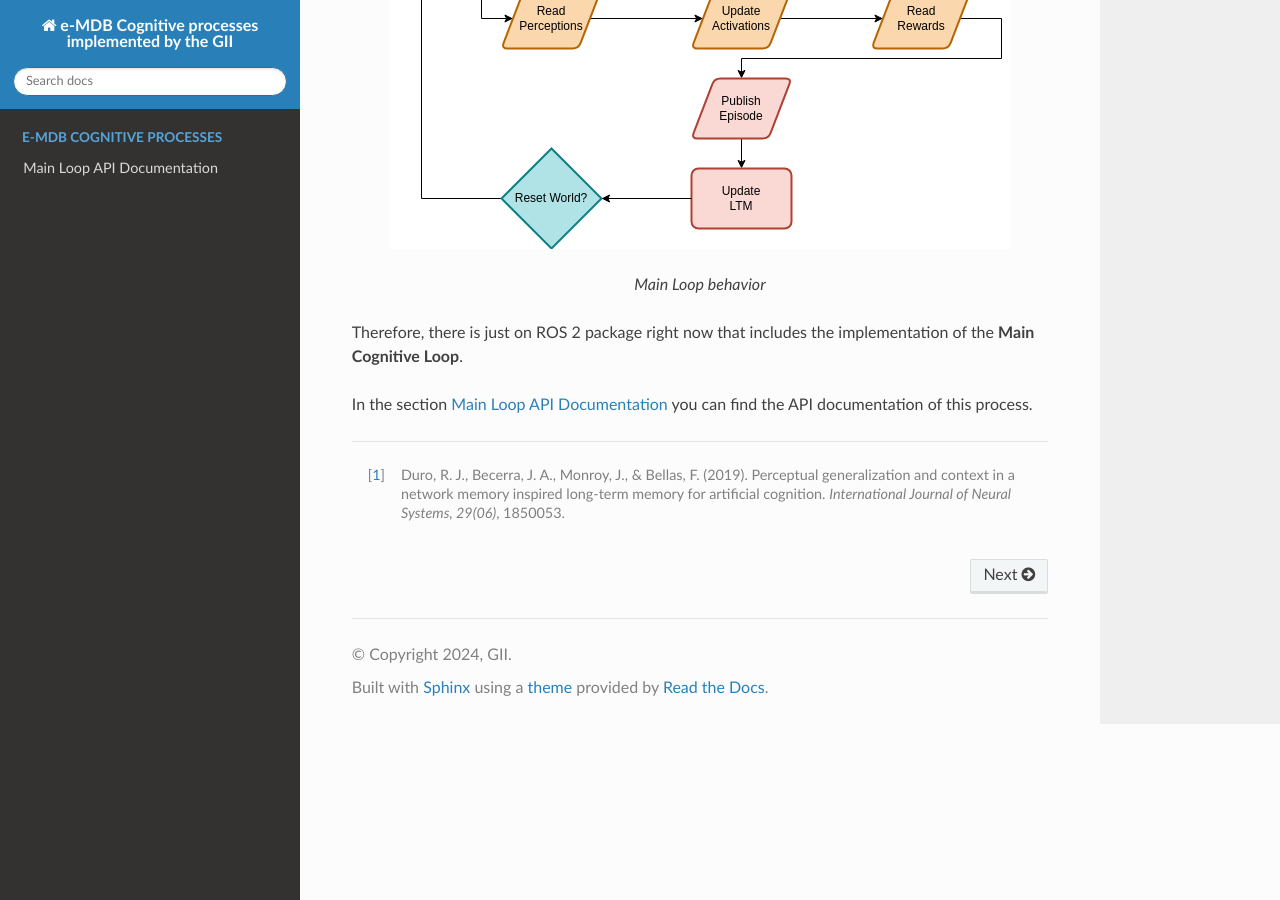
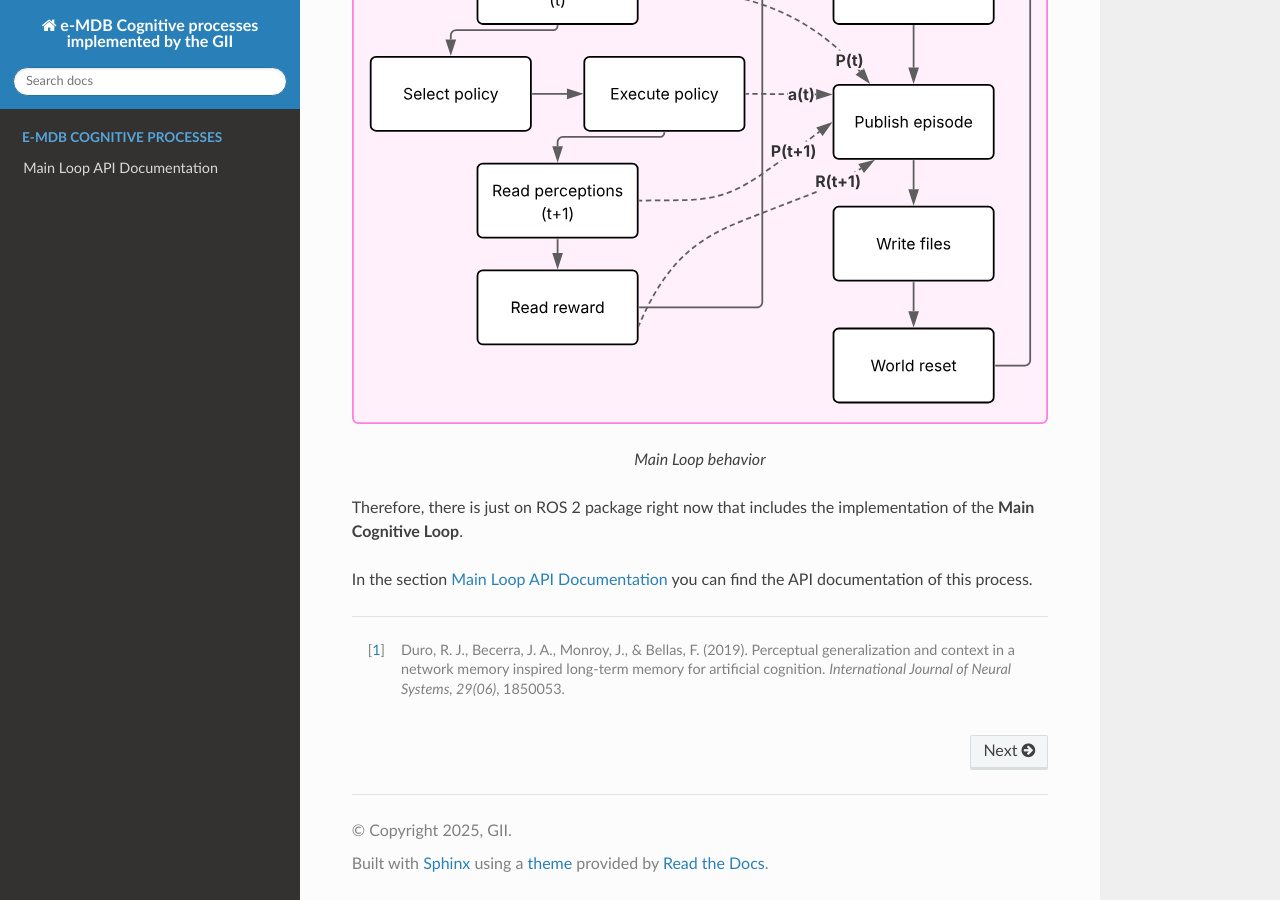
Before and after one commit to GII/emdb_cognitive_processes_gii, a Sphinx documentation site: the page built from docs/source/index.md, in a window 1280 px wide and 900 px high, scrolled down 692 px. Built offline with Sphinx 7.4.7 and the Read the Docs theme 3.1.0, drawn with Linux system fonts in a browser that asks for light colours.

Commit message:
Updated documentation

```diff
--- a/docs/source/conf.py
+++ b/docs/source/conf.py
@@ -12,7 +12,7 @@ sys.path.insert(0, os.path.abspath("../../cognitive_processes"))
 # https://www.sphinx-doc.org/en/master/usage/configuration.html#project-information
 
 project = "e-MDB Cognitive processes implemented by the GII"
-copyright = "2024, GII"
+copyright = "2025, GII"
 author = "GII"
 release = "Apache-2.0"
 
```
Also changed, not shown: docs/source/images/main_loop_behavior.svg.
